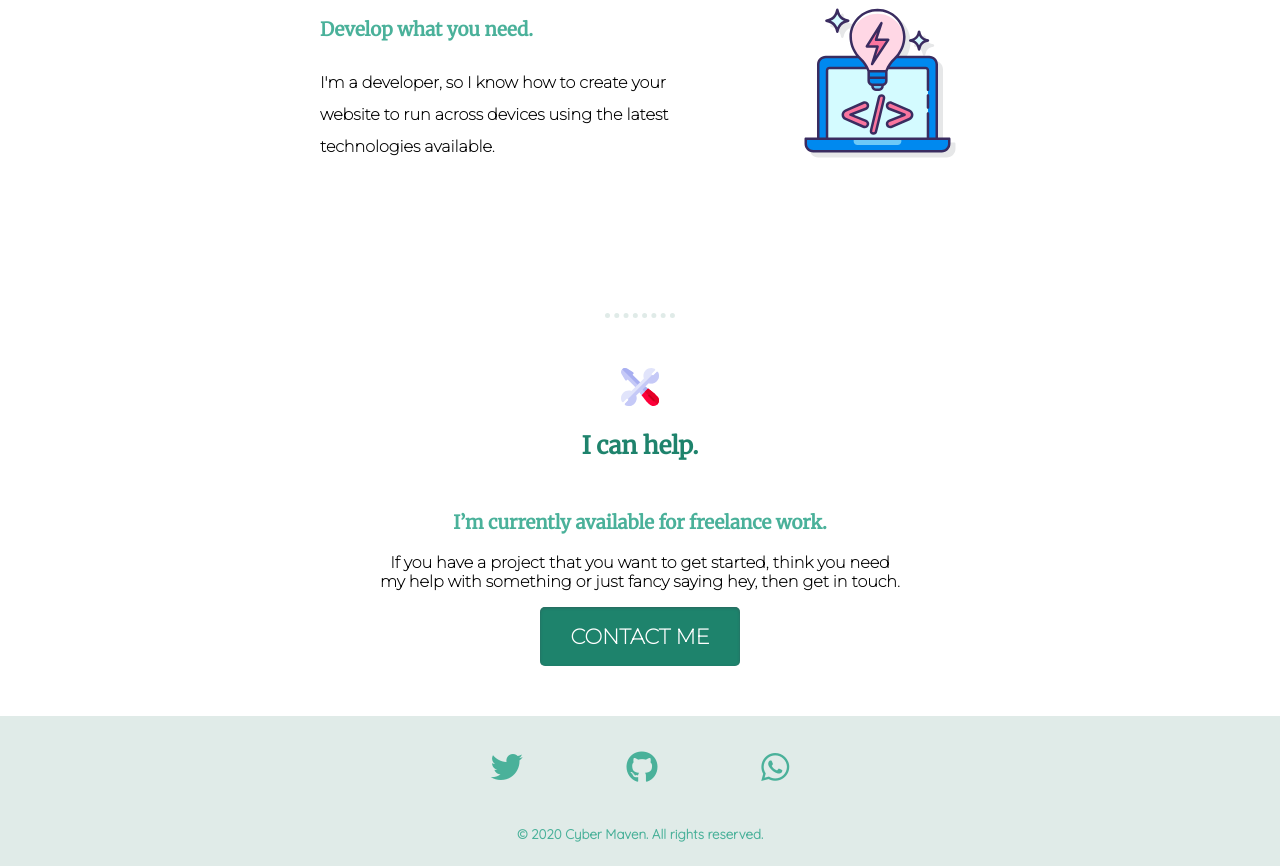
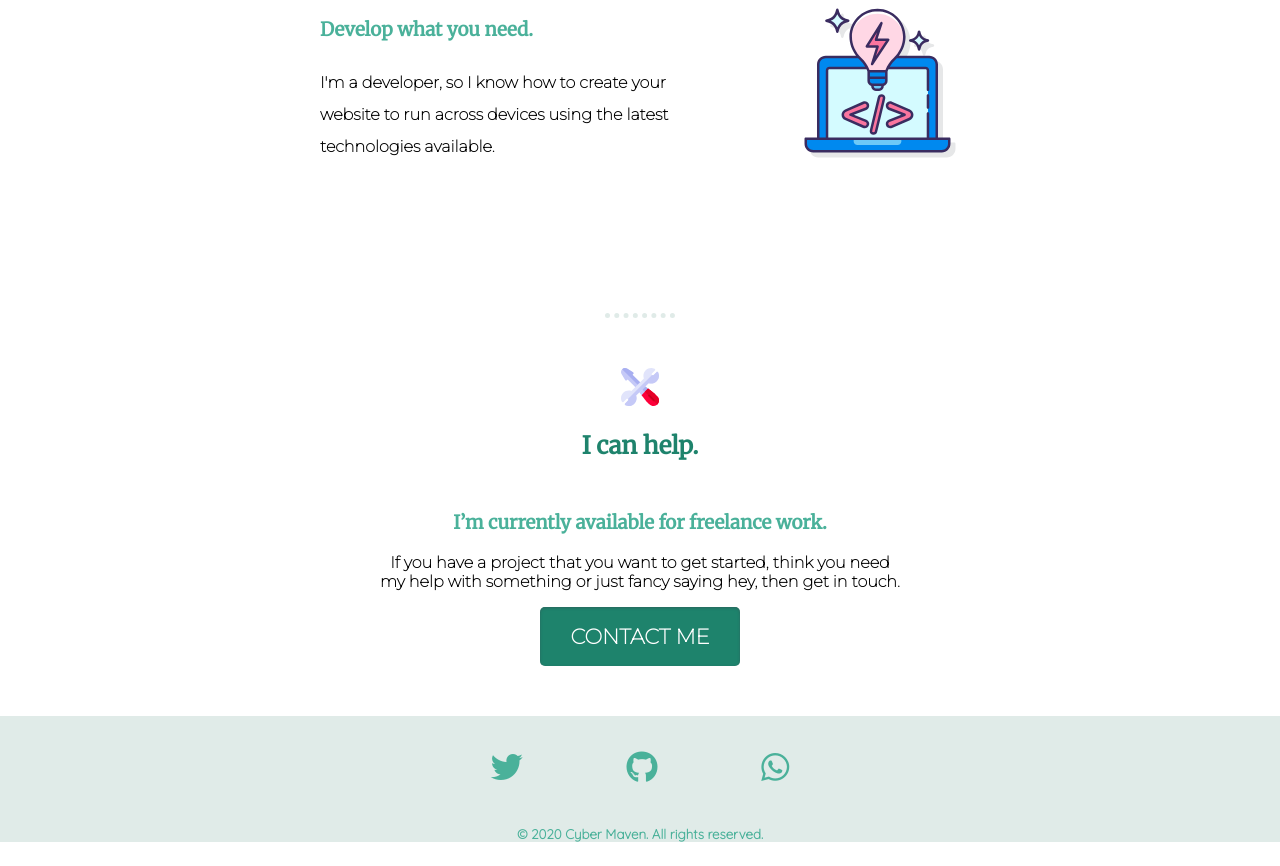
Before and after one commit to anxious4glory/portfolio-cv, a plain HTML site: page index.html in a window 1280 px wide. Shown: the part 1312-2178 px from the top of the page. After the commit the page ends 2154 px from the top, so only its background shows below. Drawn offline with Linux system fonts and the light colour scheme.

Commit message:
Update css.style

```diff
--- a/style.css
+++ b/style.css
@@ -56,7 +56,6 @@ li a:hover{
 .cloudimg2{
     position: absolute;
     bottom: 25em;
-
 }
 img{
     margin-top: 6.4em;
@@ -80,7 +79,6 @@ h3{
 p{
     font-family: 'Montserrat', sans-serif;
     font-weight: bold;
-
 }
 .about-me{
     height: auto;
@@ -181,8 +179,7 @@ hr{
     width: 100%;
     background-color: rgb(224, 235, 232);
     clear: both;
-    position: relative;
-    height: 150px;
+    height: auto;
 }
 .fab{
     color: rgb(74, 177, 154);
```
